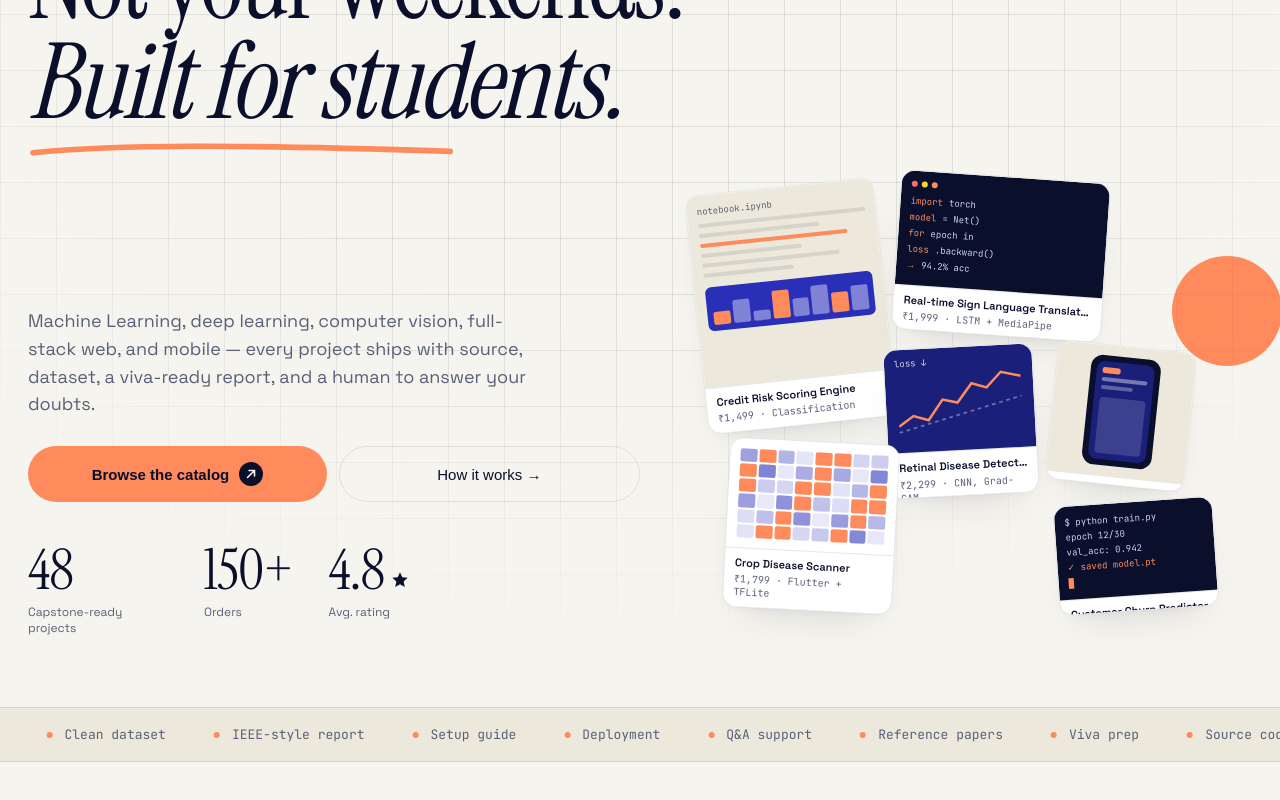
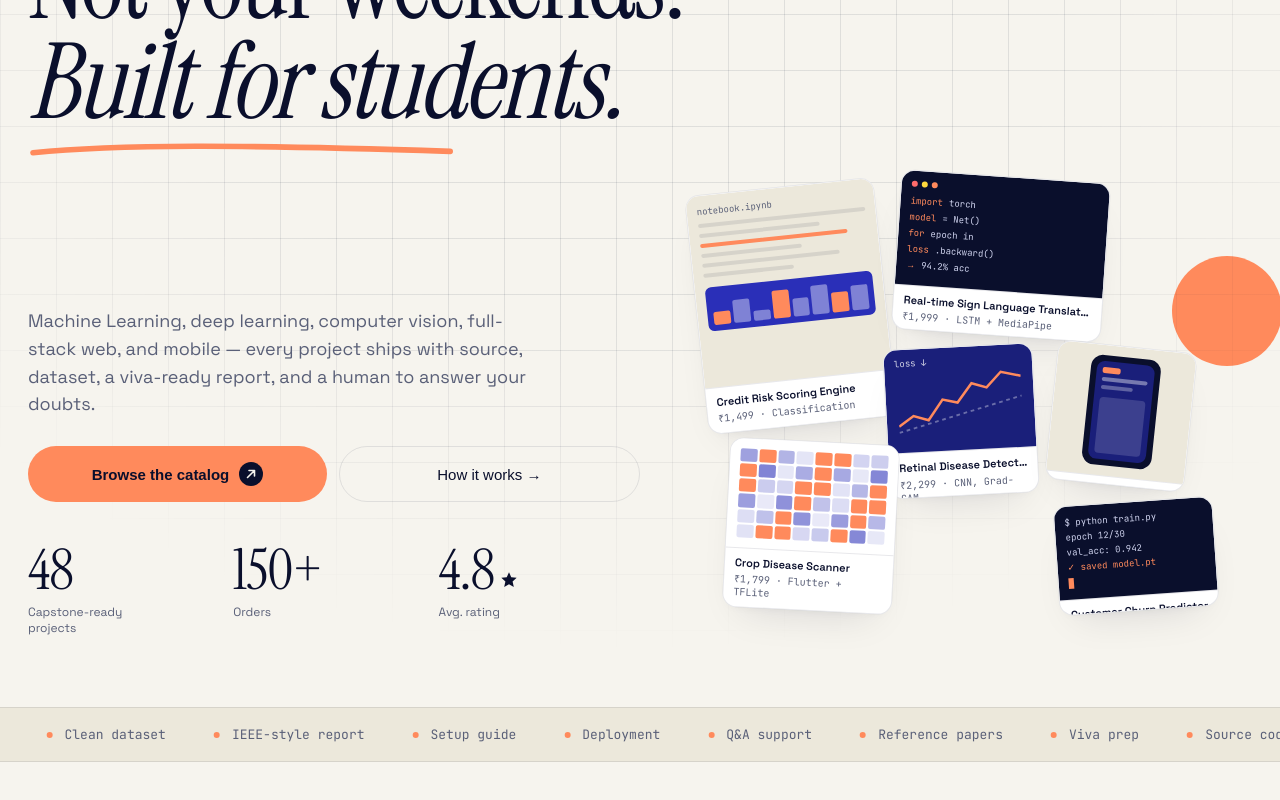
Before and after one commit to smash-cracker/projecthouse-v2, a Next.js app: page / in a window 1280 px wide. Shown: the part 340-1140 px from the top of the page. Built offline with nearby package versions, Linux system fonts and the light colour scheme; no server answers.

Commit message:
fix: gap issue

```diff
--- a/components/features/Hero.tsx
+++ b/components/features/Hero.tsx
@@ -349,7 +349,7 @@ export function Hero() {
                 How it works →
               </button>
             </div>
-            <div style={{ display: "flex", gap: "clamp(20px,3.5vw,36px)", marginTop: 40, flexWrap: "wrap" }}>
+            <div style={{ display: "grid", gridTemplateColumns: "repeat(3, 1fr)", gap: 4, marginTop: 40 }}>
               {[
                 { n: "48", l: "Capstone-ready projects" },
                 { n: "150+", l: "Orders" },
```
